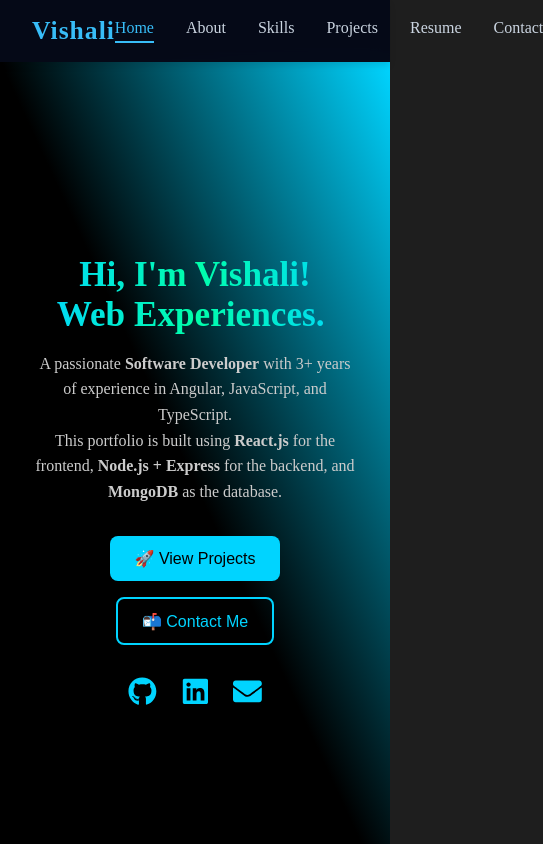
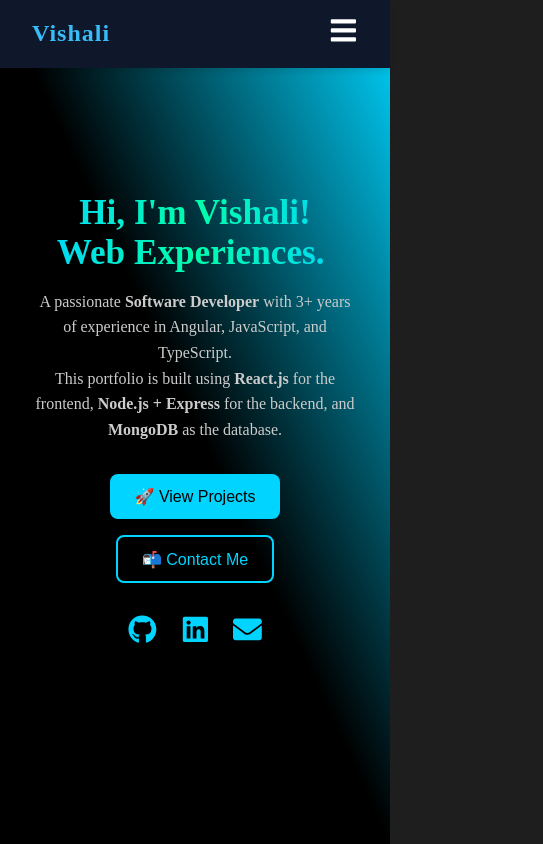
Before and after one commit to vishalikashyap/portfolio, a React (Create React App) app: page / in a window 390 px wide. Shown: the top 844 px of the page, 543 px wide, since content can reach past the window. Built offline with nearby package versions, Linux system fonts and the light colour scheme.

Commit message:
mobile view responsive

```diff
--- a/src/components/navbar/navbar.css
+++ b/src/components/navbar/navbar.css
@@ -56,3 +56,68 @@
 .nav-links .active::after {
   width: 100%;
 }
+.navbar {
+  background: #0f172a;
+  padding: 1rem 2rem;
+  position: fixed;
+  width: 100%;
+  z-index: 1000;
+}
+
+.navbar-container {
+  display: flex;
+  justify-content: space-between;
+  align-items: center;
+}
+
+.brand {
+  font-size: 1.5rem;
+  color: #38bdf8;
+  font-weight: bold;
+}
+
+/* Default nav links */
+.nav-links {
+  display: flex;
+  gap: 1.5rem;
+}
+
+.nav-links a {
+  color: white;
+  text-decoration: none;
+  font-weight: 500;
+  cursor: pointer;
+}
+
+/* Hamburger icon hidden by default */
+.menu-icon {
+  display: none;
+  font-size: 1.8rem;
+  color: white;
+  cursor: pointer;
+}
+
+/* Mobile view styles */
+@media (max-width: 768px) {
+  .menu-icon {
+    display: block;
+  }
+
+  .nav-links {
+    position: absolute;
+    top: 70px;
+    right: 0;
+    background-color: #0f172a;
+    flex-direction: column;
+    width: 100%;
+    align-items: center;
+    display: none;
+    gap: 1rem;
+    padding: 1rem 0;
+    box-shadow: 0px 4px 8px rgba(0, 0, 0, 0.3);
+  }
+
+  .nav-links.active {
+    display: flex;
+  }
+}
--- a/src/components/navbar/navbar.js
+++ b/src/components/navbar/navbar.js
@@ -1,22 +1,37 @@
-import React from "react";
+import React, { useState } from "react";
 import './navbar.css';
 import { Link } from 'react-scroll';
+import { FaBars, FaTimes } from 'react-icons/fa';
 
 const Navbar = () => {
+    const [menuOpen, setMenuOpen] = useState(false);
+
+    const toggleMenu = () => {
+        setMenuOpen(!menuOpen);
+    };
+
+    const closeMenu = () => {
+        setMenuOpen(false);
+    };
+
     return (
         <header className="navbar">
             <div className="navbar-container">
-                {/* Brand Name */}
                 <span className="brand">Vishali</span>
 
+                {/* Hamburger Icon */}
+                <div className="menu-icon" onClick={toggleMenu}>
+                    {menuOpen ? <FaTimes /> : <FaBars />}
+                </div>
+
                 {/* Navigation Links */}
-                <nav className="nav-links">
-                    <Link activeClass="active" to="intro" spy={true} smooth={true} offset={-100} duration={500}>Home</Link>
-                    <Link activeClass="active" to="about" spy={true} smooth={true} offset={-60} duration={500}>About</Link>
-                    <Link activeClass="active" to="skills" spy={true} smooth={true} offset={-60} duration={500}>Skills</Link>
-                    <Link activeClass="active" to="projects" spy={true} smooth={true} offset={-60} duration={500}>Projects</Link>
-                    <Link activeClass="active" to="resume" spy={true} smooth={true} offset={-60} duration={500}>Resume</Link>
-                    <Link activeClass="active" to="contect" spy={true} smooth={true} offset={-60} duration={500}>Contact</Link>
+                <nav className={`nav-links ${menuOpen ? 'active' : ''}`}>
+                    <Link onClick={closeMenu} to="intro" spy={true} smooth={true} offset={-100} duration={500}>Home</Link>
+                    <Link onClick={closeMenu} to="about" spy={true} smooth={true} offset={-60} duration={500}>About</Link>
+                    <Link onClick={closeMenu} to="skills" spy={true} smooth={true} offset={-60} duration={500}>Skills</Link>
+                    <Link onClick={closeMenu} to="projects" spy={true} smooth={true} offset={-60} duration={500}>Projects</Link>
+                    <Link onClick={closeMenu} to="resume" spy={true} smooth={true} offset={-60} duration={500}>Resume</Link>
+                    <Link onClick={closeMenu} to="contect" spy={true} smooth={true} offset={-60} duration={500}>Contact</Link>
                 </nav>
             </div>
         </header>
```
